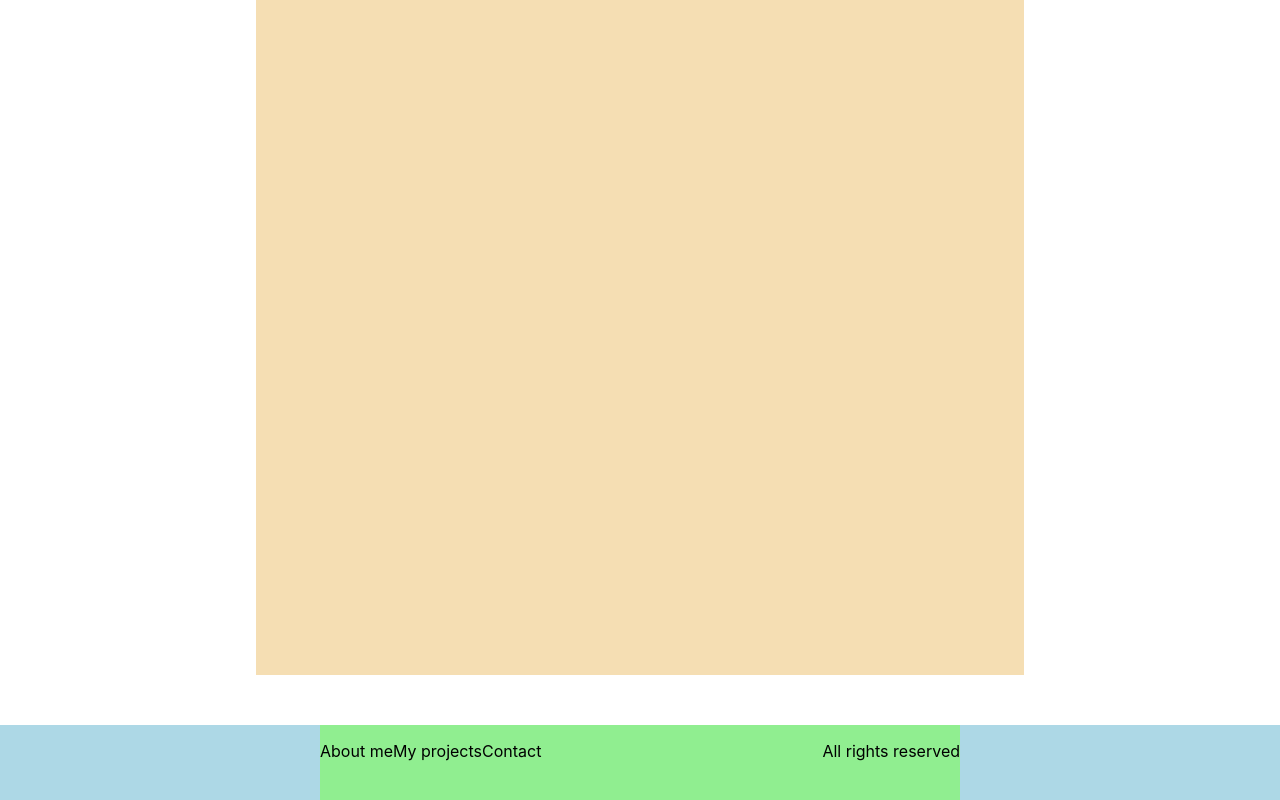
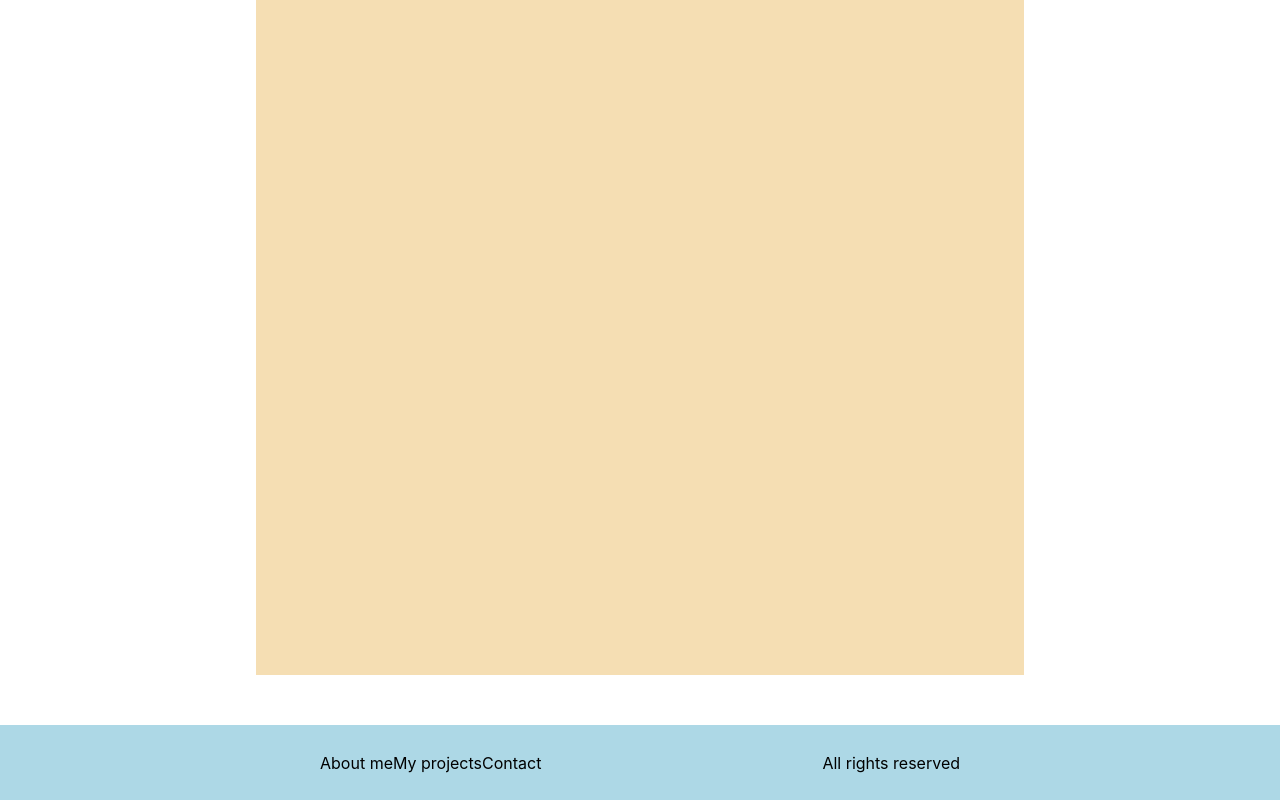
Before and after one commit to bl4drnnr/portfolio-page, a React (Create React App) app in the folder spa-portfolio/: page / in a window 1280 px wide. Shown: the part 1085-1885 px from the top of the page. Built offline with nearby package versions, Linux system fonts and the light colour scheme.

Commit message:
p refactor

```diff
--- a/spa-portfolio/src/Components/Footer.js
+++ b/spa-portfolio/src/Components/Footer.js
@@ -9,7 +9,6 @@ const styles = {
   innerFooter: {
     margin: '0 auto',
     width: '50%',
-    backgroundColor: 'lightgreen',
     height: '100%',
     display: 'flex',
   },
@@ -19,7 +18,8 @@ const styles = {
   },
   copyright: {
     width: '50%',
-    textAlign: 'right',
+    display: 'flex',
+    justifyContent: 'right'
   }
 }
 
--- a/spa-portfolio/src/Components/Header.js
+++ b/spa-portfolio/src/Components/Header.js
@@ -10,7 +10,6 @@ const styles = {
   innerHeader: {
     margin: '0 auto',
     width: '30%',
-    backgroundColor: 'lightgreen',
     height: '100%',
     display: 'flex',
     justifyContent: 'space-between',
--- a/spa-portfolio/src/index.css
+++ b/spa-portfolio/src/index.css
@@ -25,3 +25,9 @@ code {
   height: 150vh;
   margin: 70vh auto 50px;
 }
+
+p {
+  display: flex;
+  justify-content: center;
+  align-items: center;
+}
```
